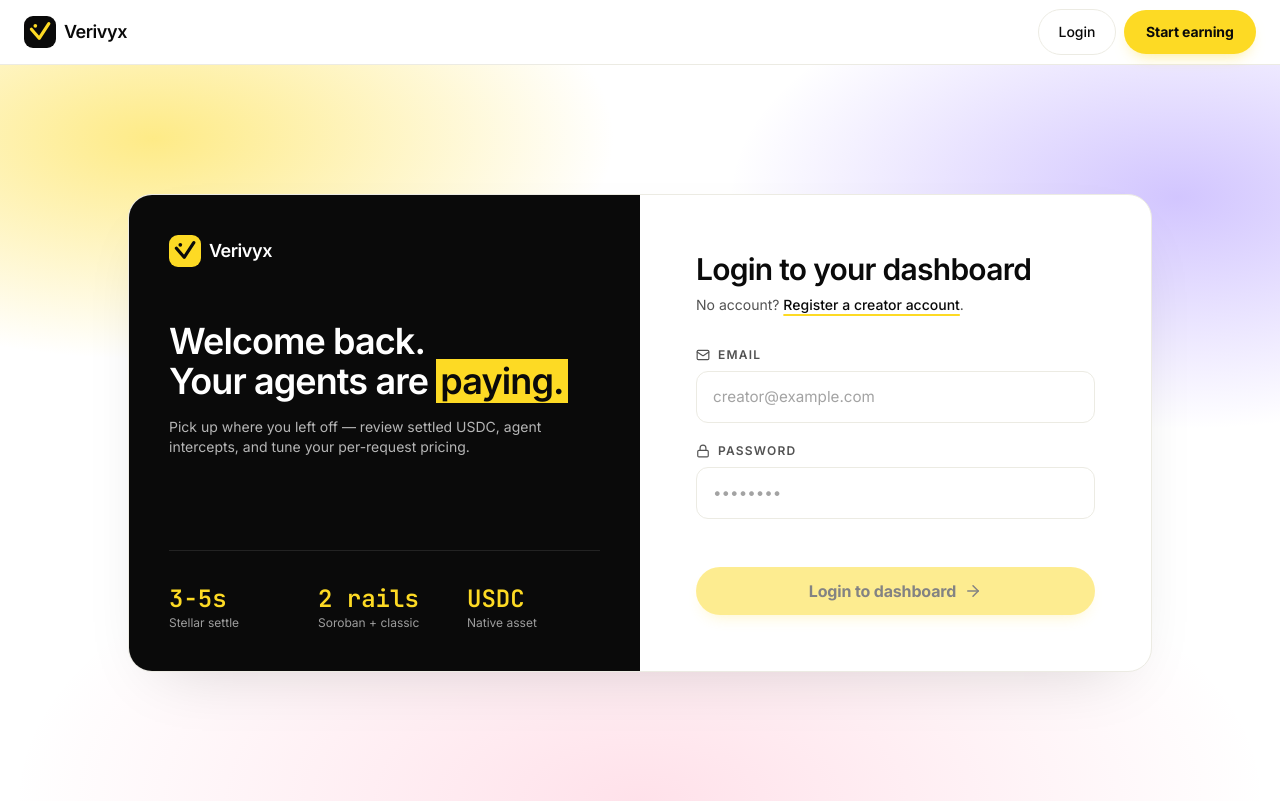
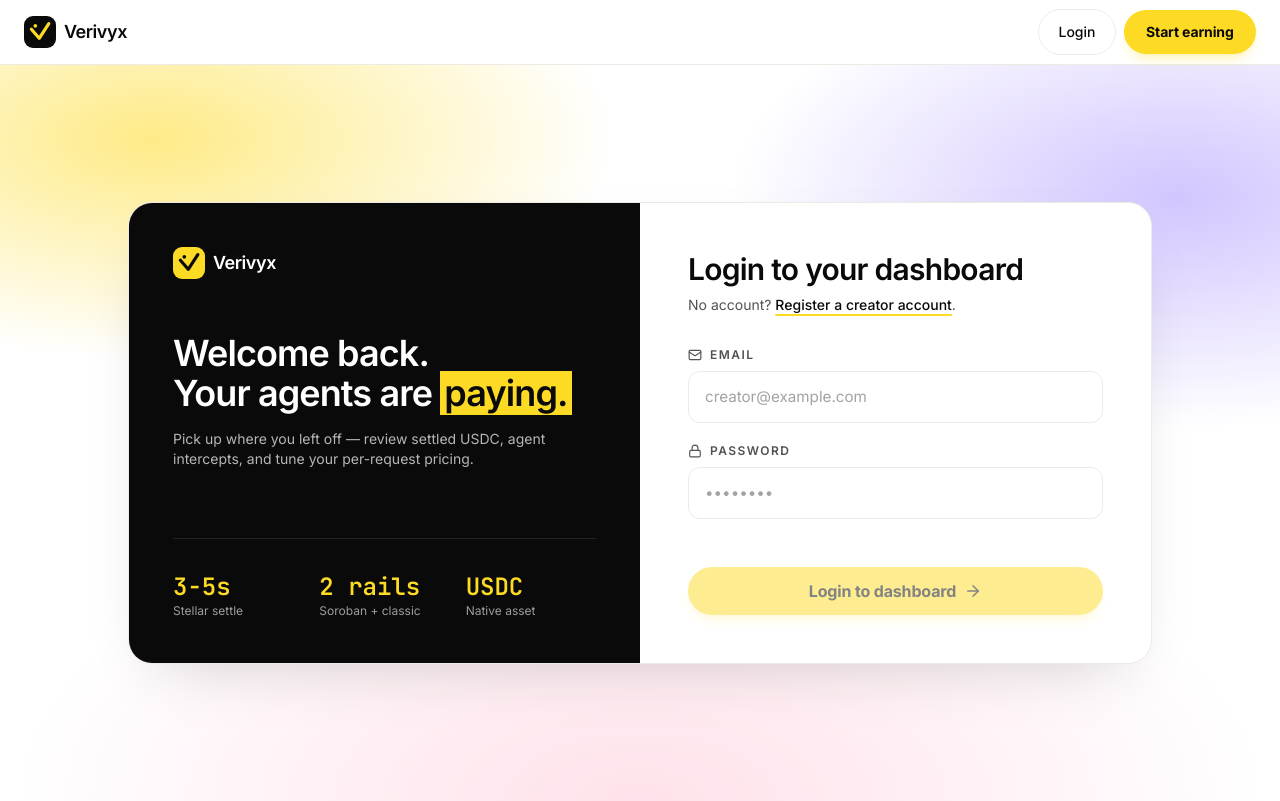
Before and after one commit to VerivyX/verivyx-monorepo, a Next.js app in the folder web/: page /login in a window 1280 px wide. Built offline with nearby package versions, Linux system fonts and the light colour scheme; no server answers.

Commit message:
feat(web): reconcile login + register visuals to Verivyx frontend design

```diff
--- a/web/src/app/login/page.tsx
+++ b/web/src/app/login/page.tsx
@@ -116,9 +116,9 @@
       <main className="relative flex min-h-[calc(100vh-4rem)] items-center justify-center overflow-hidden px-6 py-16">
         <div className="absolute inset-0 hero-mesh" aria-hidden />
 
-        <div className="relative grid w-full max-w-5xl grid-cols-1 overflow-hidden rounded-3xl border border-[var(--color-cream-200)] bg-white shadow-[0_24px_64px_-32px_rgba(10,10,10,0.18)] md:grid-cols-2">
+        <div className="relative grid w-full max-w-5xl grid-cols-1 overflow-hidden rounded-3xl border border-[var(--color-cream-200)] bg-white shadow-[0_24px_64px_-32px_rgba(10,10,10,0.22)] md:grid-cols-2">
           {/* Left brand panel */}
-          <div className="hidden flex-col justify-between bg-[var(--color-ink-900)] p-10 text-white md:flex">
+          <div className="hidden flex-col justify-between bg-[var(--color-ink-900)] p-11 text-white md:flex">
             <div>
               <Logo tone="light" />
               <h2 className="mt-12 text-3xl font-semibold tracking-tight md:text-4xl">
@@ -148,7 +148,7 @@
           </div>
 
           {/* Form */}
-          <div className="p-10 md:p-14">
+          <div className="p-10 md:p-12">
             <h1 className="text-2xl font-semibold tracking-tight md:text-3xl">Login to your dashboard</h1>
             <p className="mt-2 text-sm text-[var(--color-ink-500)]">
               No account?{' '}
@@ -166,7 +166,7 @@
 
             <form onSubmit={handleSubmit} className="mt-8 flex flex-col gap-5">
               <label className="flex flex-col gap-2">
-                <span className="flex items-center gap-2 text-xs font-semibold uppercase tracking-widest text-[var(--color-ink-500)]">
+                <span className="flex items-center gap-2 text-xs font-semibold uppercase tracking-[0.12em] text-[var(--color-ink-500)]">
                   <Mail size={14} /> Email
                 </span>
                 <input
@@ -180,7 +180,7 @@
               </label>
 
               <label className="flex flex-col gap-2">
-                <span className="flex items-center gap-2 text-xs font-semibold uppercase tracking-widest text-[var(--color-ink-500)]">
+                <span className="flex items-center gap-2 text-xs font-semibold uppercase tracking-[0.12em] text-[var(--color-ink-500)]">
                   <Lock size={14} /> Password
                 </span>
                 <input
--- a/web/src/app/register/page.tsx
+++ b/web/src/app/register/page.tsx
@@ -66,9 +66,9 @@
       <main className="relative flex min-h-[calc(100vh-4rem)] items-center justify-center overflow-hidden px-6 py-16">
         <div className="absolute inset-0 hero-mesh" aria-hidden />
 
-        <div className="relative grid w-full max-w-5xl grid-cols-1 overflow-hidden rounded-3xl border border-[var(--color-cream-200)] bg-white shadow-[0_24px_64px_-32px_rgba(10,10,10,0.18)] md:grid-cols-2">
+        <div className="relative grid w-full max-w-5xl grid-cols-1 overflow-hidden rounded-3xl border border-[var(--color-cream-200)] bg-white shadow-[0_24px_64px_-32px_rgba(10,10,10,0.22)] md:grid-cols-2">
           {/* Left panel */}
-          <div className="hidden flex-col justify-between bg-[var(--color-cream-100)] p-10 md:flex">
+          <div className="hidden flex-col justify-between bg-[var(--color-cream-100)] p-11 md:flex">
             <div>
               <Logo />
               <h2 className="mt-12 text-3xl font-semibold tracking-tight md:text-4xl">
@@ -95,7 +95,7 @@
           </div>
 
           {/* Form / sent state */}
-          <div className="p-10 md:p-14">
+          <div className="p-10 md:p-12">
             {sent ? (
               <div className="flex flex-col items-start">
                 <span className="grid h-12 w-12 place-items-center rounded-full bg-[var(--color-stellar-yellow)] text-[var(--color-ink-900)]">
@@ -135,7 +135,7 @@
 
                 <form onSubmit={handleSubmit} className="mt-8 flex flex-col gap-5">
                   <label className="flex flex-col gap-2">
-                    <span className="flex items-center gap-2 text-xs font-semibold uppercase tracking-widest text-[var(--color-ink-500)]">
+                    <span className="flex items-center gap-2 text-xs font-semibold uppercase tracking-[0.12em] text-[var(--color-ink-500)]">
                       <Mail size={14} /> Email
                     </span>
                     <input
@@ -153,7 +153,7 @@
                   </label>
 
                   <label className="flex flex-col gap-2">
-                    <span className="flex items-center gap-2 text-xs font-semibold uppercase tracking-widest text-[var(--color-ink-500)]">
+                    <span className="flex items-center gap-2 text-xs font-semibold uppercase tracking-[0.12em] text-[var(--color-ink-500)]">
                       <Lock size={14} /> Password
                     </span>
                     <input
```
